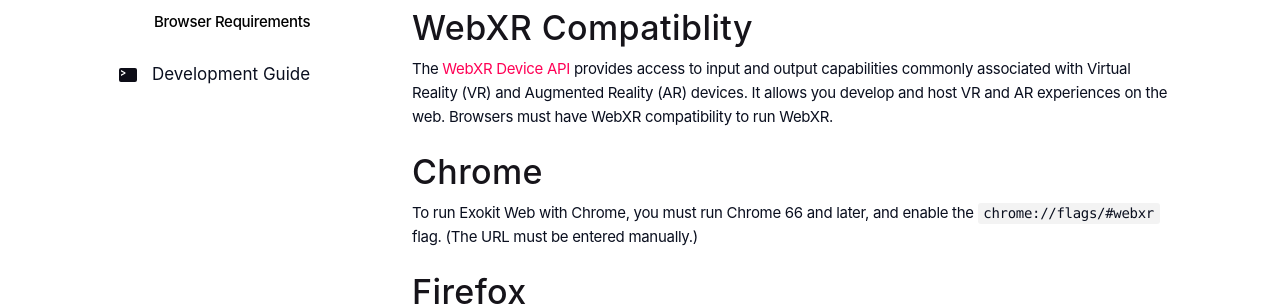
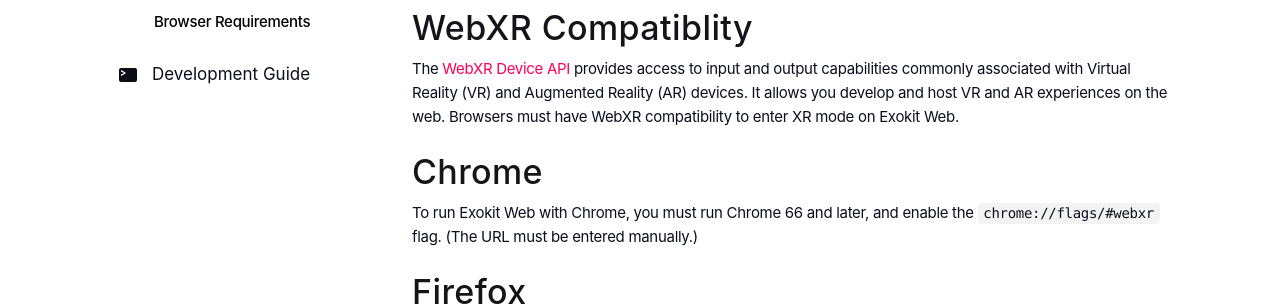
Before and after one commit to chrisplatorres/exokit-web-docs, a Jekyll site: the page built from _posts/getting-started/2019-09-05-browser-requirements.md, in a window 1280 px wide. Shown: the part 198-504 px from the top of the page. Built offline with Jekyll 4.4.1, drawn with Linux system fonts in a browser that asks for light colours; comment, search, counter and statistics services are not loaded.

Commit message:
fix wording

```diff
--- a/_posts/getting-started/2019-09-05-browser-requirements.md
+++ b/_posts/getting-started/2019-09-05-browser-requirements.md
@@ -14,7 +14,7 @@ set_order: 2
 This page covers any browsers requirements needed before running Exokit Web.
 
 # WebXR Compatiblity
-The [WebXR Device API](https://github.com/immersive-web/webxr/blob/master/explainer.md) provides access to input and output capabilities commonly associated with Virtual Reality (VR) and Augmented Reality (AR) devices. It allows you develop and host VR and AR experiences on the web. Browsers must have WebXR compatibility to run WebXR.
+The [WebXR Device API](https://github.com/immersive-web/webxr/blob/master/explainer.md) provides access to input and output capabilities commonly associated with Virtual Reality (VR) and Augmented Reality (AR) devices. It allows you develop and host VR and AR experiences on the web. Browsers must have WebXR compatibility to enter XR mode on Exokit Web.
 
 # Chrome
 To run Exokit Web with Chrome, you must run Chrome 66 and later, and enable the `chrome://flags/#webxr` flag. (The URL must be entered manually.)
```
